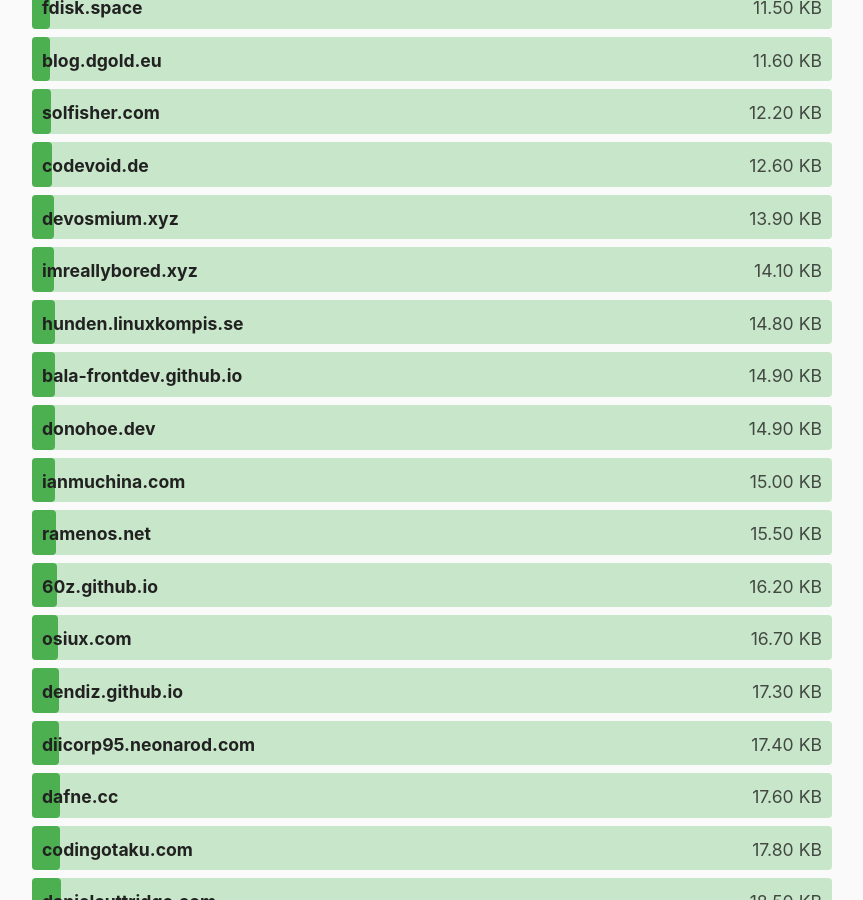
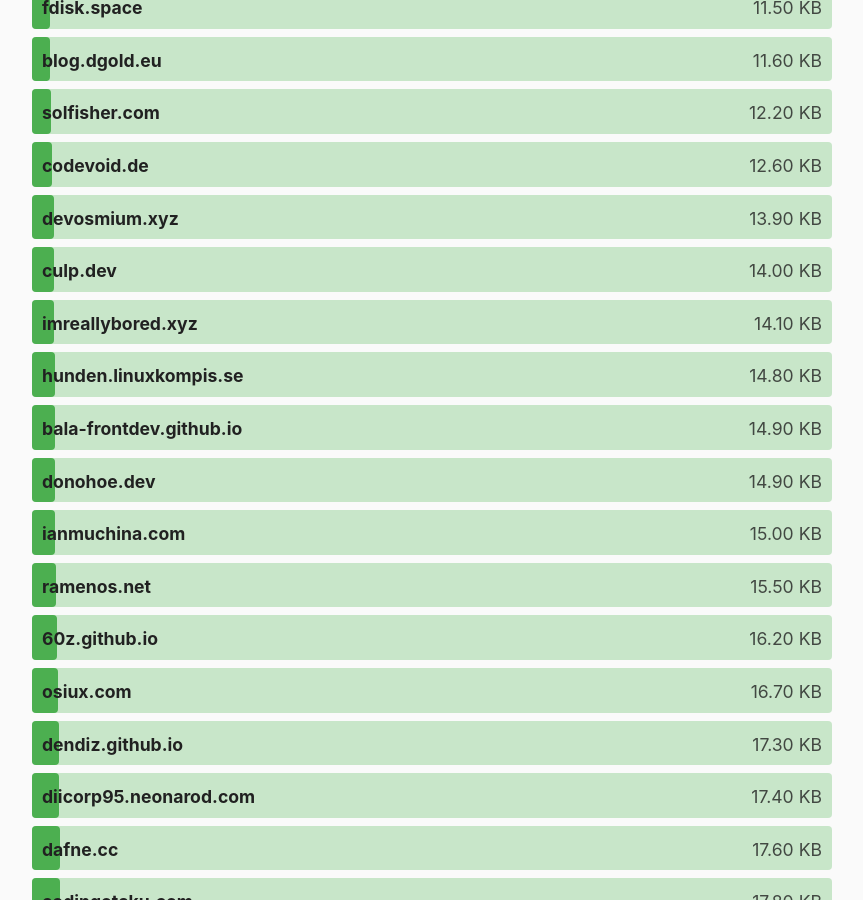
Before and after one commit to kevquirk/512kb.club, a Jekyll site: the page built from index.md, in a window 1280 px wide and 900 px high, scrolled down 3955 px. Shown: the whole window, without its empty margins (208-1071 px from the left). Built offline with Jekyll 4.4.1, drawn with Linux system fonts in a browser that asks for light colours.

Commit message:
Add culp.dev

```diff
--- a/_data/sites.yml
+++ b/_data/sites.yml
@@ -293,6 +293,11 @@
   size: 60.0
   last_checked: 2021-09-25
 
+- domain: culp.dev
+  url: https://culp.dev/
+  size: 14.0
+  last_checked: 2021-11-10
+
 - domain: curiositry.com
   url: https://www.curiositry.com/
   size: 189
```
